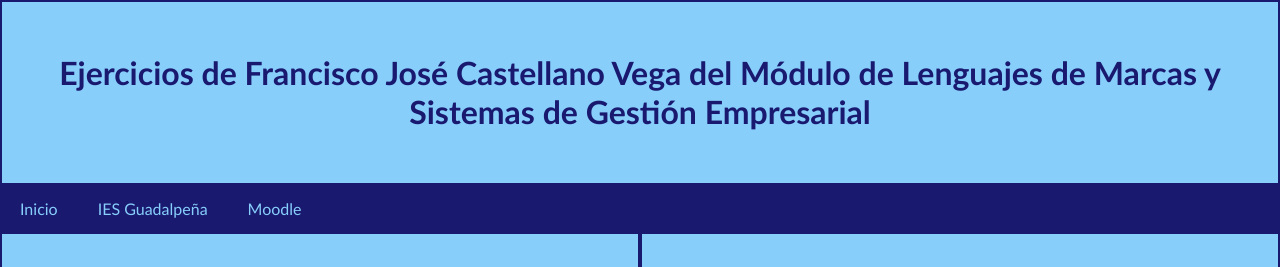
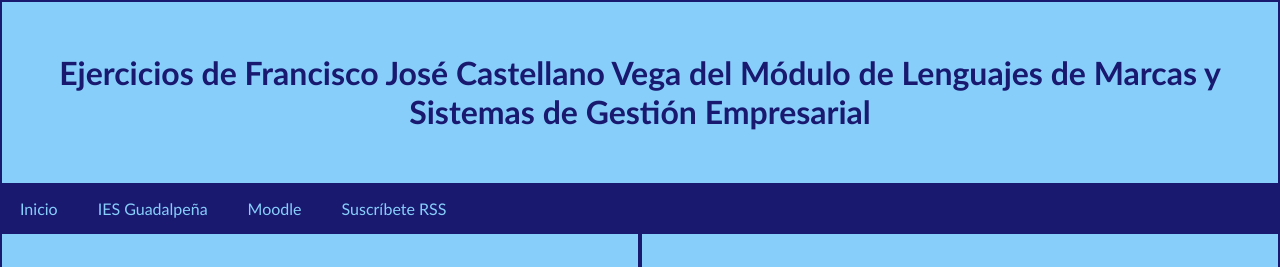
Before and after one commit to fcasveg037/fcasveg037.github.io, a plain HTML site: page index.html in a window 1280 px wide. Shown: the top 267 px of the page. Drawn offline with Linux system fonts and the light colour scheme.

Commit message:
Add files via upload

```diff
--- a/index.html
+++ b/index.html
@@ -20,6 +20,7 @@
 	<a href="./index.html"> Inicio</a>
 	<a href="http://iesguadalpeña.es"> IES Guadalpeña</a>
 	<a href="https://educacionadistancia.juntadeandalucia.es/centros/cadiz/my/"> Moodle</a>
+	<a href="./miweb.rss"> Suscríbete RSS</a>
 </nav>
 
 <div class="row">
```
Also changed, not shown: 1 other file.
